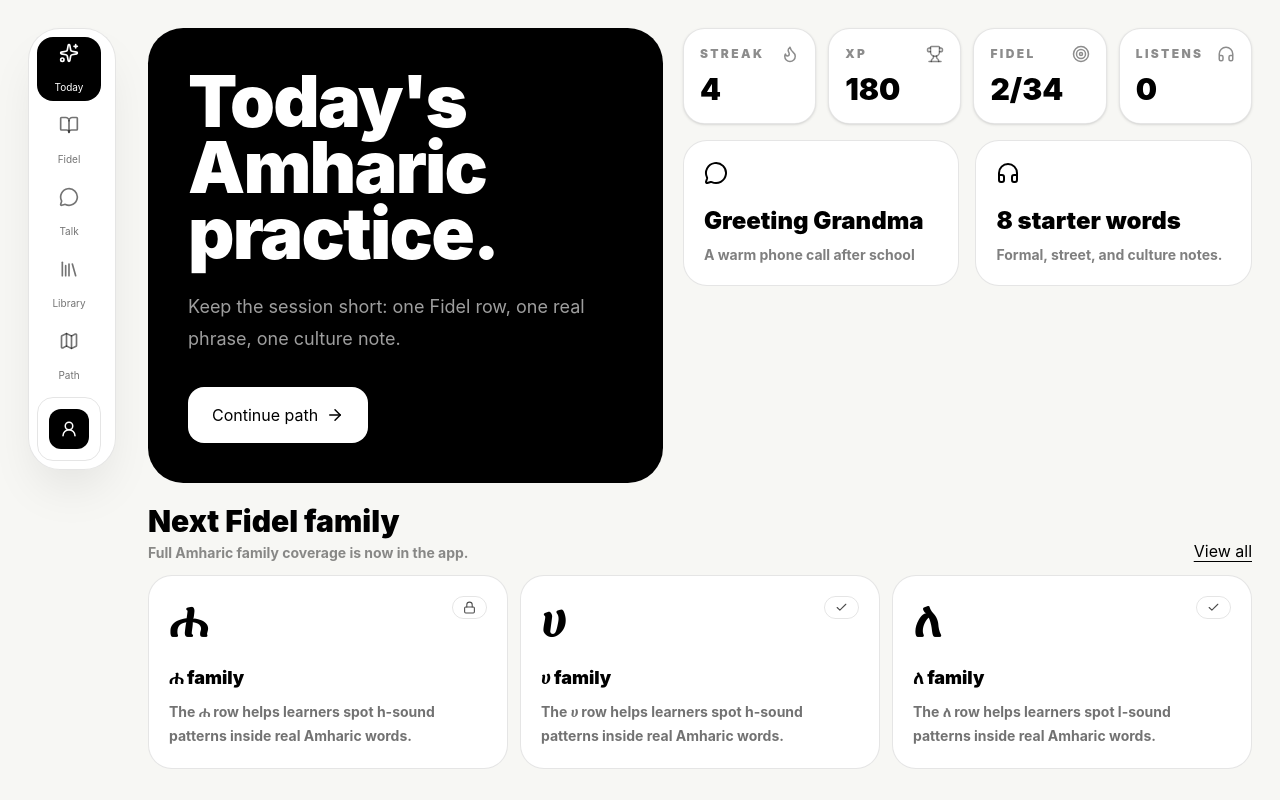
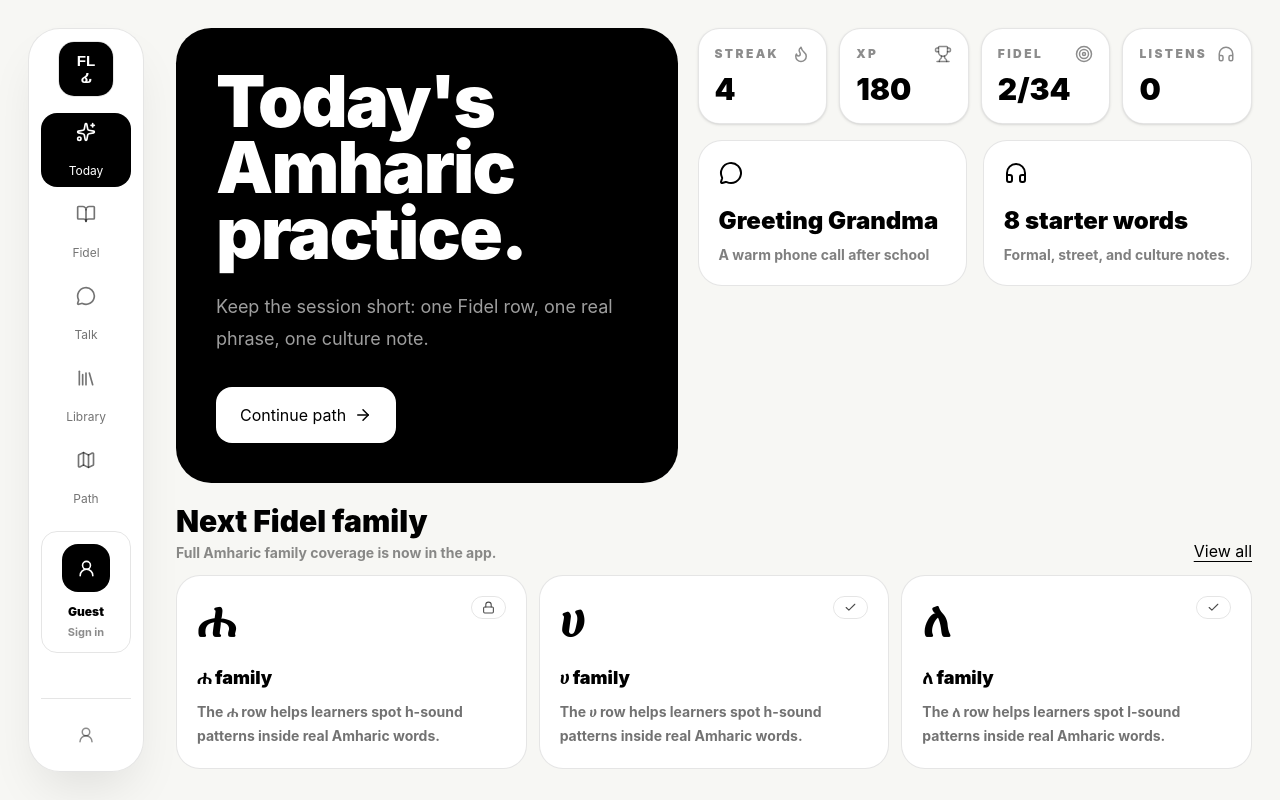
Before and after one commit to smba11/Fidel-Labs, a React (Vite) app: page / in a window 1280 px wide. Built offline with nearby package versions, Linux system fonts and the light colour scheme; no server answers.

Commit message:
Make desktop dock full height

```diff
--- a/src/components/product/app-shell.tsx
+++ b/src/components/product/app-shell.tsx
@@ -1,4 +1,4 @@
-import { BookOpen, Library, Map, MessageCircle, Sparkles, UserRound } from "lucide-react";
+import { BookOpen, Library, LogOut, Map, MessageCircle, Sparkles, UserRound } from "lucide-react";
 
 import type { AppUser, RouteId } from "@/types/learning";
 
@@ -25,8 +25,11 @@ export function AppShell({
 }) {
   return (
     <main className="min-h-screen bg-[#f7f7f4] text-black">
-      <div className="mx-auto grid min-h-screen w-full max-w-[1560px] gap-5 px-4 py-4 md:grid-cols-[88px_minmax(0,1fr)] md:px-7 md:py-7 xl:gap-8">
-        <aside className="fixed bottom-4 left-4 right-4 z-40 rounded-[1.5rem] border border-black/10 bg-white/92 p-2 shadow-2xl shadow-black/10 backdrop-blur md:sticky md:bottom-auto md:top-7 md:self-start md:rounded-[2rem] md:p-2">
+      <div className="mx-auto grid min-h-screen w-full max-w-[1560px] gap-5 px-4 py-4 md:grid-cols-[116px_minmax(0,1fr)] md:px-7 md:py-7 xl:gap-8">
+        <aside className="fixed bottom-4 left-4 right-4 z-40 rounded-[1.5rem] border border-black/10 bg-white/92 p-2 shadow-2xl shadow-black/10 backdrop-blur md:sticky md:bottom-auto md:top-7 md:flex md:h-[calc(100vh-3.5rem)] md:flex-col md:rounded-[2rem] md:p-3">
+          <div className="mb-4 hidden md:flex md:items-center md:justify-center">
+            <img src="/favicon.svg" alt="Fidel Labs" className="size-14 rounded-2xl border border-black/10" />
+          </div>
           <nav aria-label="Primary navigation" className="grid grid-cols-5 gap-2 md:grid-cols-1 md:gap-2">
             {navItems.map((item) => (
               <button
@@ -35,13 +38,13 @@ export function AppShell({
                 onClick={() => onRoute(item.id)}
                 aria-current={route === item.id ? "page" : undefined}
                 className={[
-                  "grid min-h-16 place-items-center rounded-2xl text-xs font-black transition focus-visible:outline-none focus-visible:ring-2 focus-visible:ring-black md:size-16 md:min-h-0 md:gap-1",
+                  "grid min-h-16 place-items-center rounded-2xl text-xs font-black transition focus-visible:outline-none focus-visible:ring-2 focus-visible:ring-black md:min-h-[74px] md:gap-1",
                   route === item.id ? "bg-black text-white" : "text-black/55 hover:bg-black/5 hover:text-black",
                 ].join(" ")}
                 title={item.label}
               >
                 {item.icon}
-                <span className="md:text-[10px]">{item.label}</span>
+                <span className="md:text-xs">{item.label}</span>
               </button>
             ))}
           </nav>
@@ -50,17 +53,31 @@ export function AppShell({
             onClick={onAuth}
             aria-label={user ? "Sign out" : "Sign in"}
             title={user ? "Sign out" : "Sign in"}
-            className="mt-2 hidden size-16 place-items-center rounded-2xl border border-black/10 transition hover:border-black hover:bg-black/5 md:grid"
+            className="mt-4 hidden rounded-2xl border border-black/10 p-3 text-left transition hover:border-black hover:bg-black/5 md:block"
           >
-            {user?.photoURL ? (
-              <img src={user.photoURL} alt="" className="size-10 rounded-xl object-cover" />
-            ) : (
-              <div className="grid size-10 place-items-center rounded-xl bg-black text-white">
-                {user ? user.name.slice(0, 1).toUpperCase() : <UserRound size={18} />}
-              </div>
-            )}
-            <span className="sr-only">{user ? user.name : "Guest learner"}</span>
+            <div className="mx-auto grid size-12 place-items-center overflow-hidden rounded-2xl bg-black text-white">
+              {user?.photoURL ? (
+                <img src={user.photoURL} alt="" className="size-full object-cover" />
+              ) : user ? (
+                user.name.slice(0, 1).toUpperCase()
+              ) : (
+                <UserRound size={19} />
+              )}
+            </div>
+            <p className="mt-3 truncate text-center text-xs font-black">{user ? "Account" : "Guest"}</p>
+            <p className="mt-1 text-center text-[11px] font-bold leading-4 text-black/45">{user ? "Cloud on" : "Sign in"}</p>
           </button>
+          <div className="mt-auto hidden border-t border-black/10 pt-3 md:block">
+            <button
+              type="button"
+              onClick={onAuth}
+              className="grid min-h-12 w-full place-items-center rounded-2xl text-black/45 transition hover:bg-black/5 hover:text-black"
+              aria-label={user ? "Sign out" : "Sign in"}
+              title={user ? "Sign out" : "Sign in"}
+            >
+              {user ? <LogOut size={18} /> : <UserRound size={18} />}
+            </button>
+          </div>
         </aside>
 
         <div className="min-w-0 pb-24 md:pb-0">{children}</div>
```
